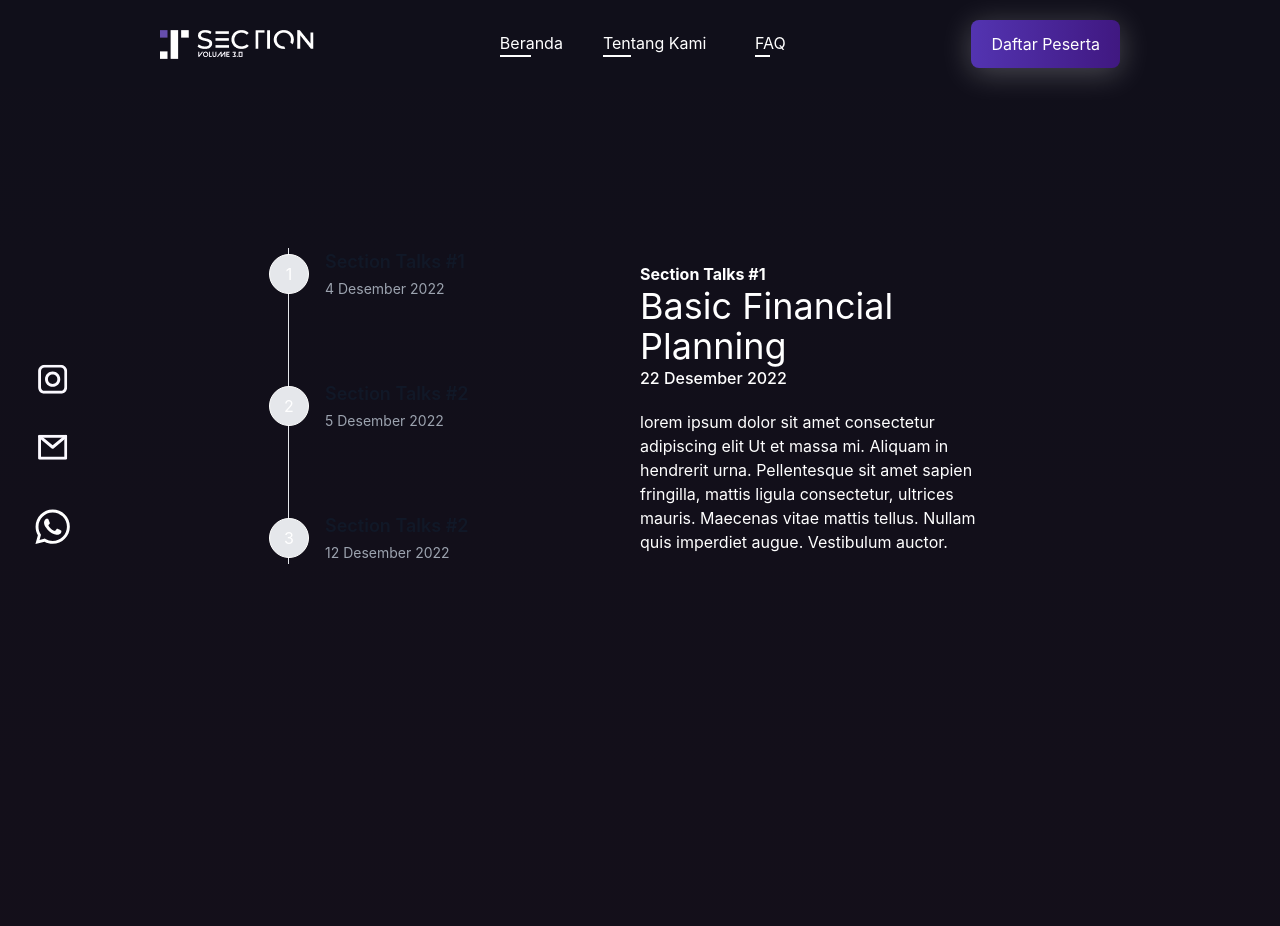
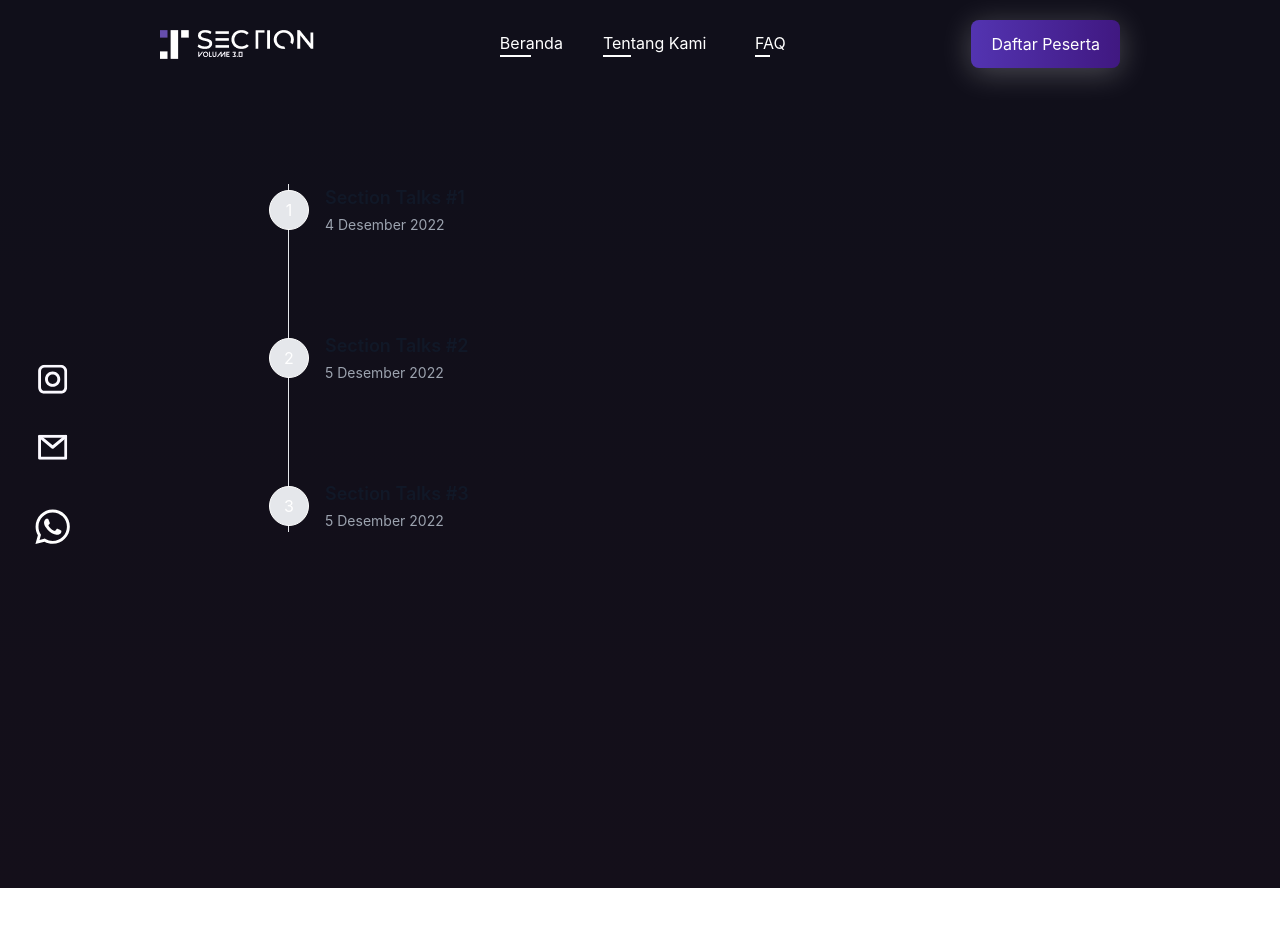
Before and after one commit to ronywahyuu/SECTIONV3-FRONT-END, a React (Create React App) app: page /timeline in a window 1280 px wide. Shown: the top 926 px of the page. After the commit the page ends 888 px from the top, so only its background shows below. Built offline with nearby package versions, Linux system fonts and the light colour scheme.

Commit message:
animation

```diff
--- a/public/index.html
+++ b/public/index.html
@@ -24,7 +24,7 @@
       work correctly both with client-side routing and a non-root public URL.
       Learn how to configure a non-root public URL by running `npm run build`.
     -->
-    <title>React App</title>
+    <title>SECTION VOL 3</title>
   </head>
   <body>
     <noscript>You need to enable JavaScript to run this app.</noscript>
--- a/src/App.js
+++ b/src/App.js
@@ -44,7 +44,7 @@ function App() {
   ])
 
   return (
-    <div className="h-screen w-screen">
+    <div className="">
         <RouterProvider router={router}/>
     </div>
   );
--- a/src/components/Navbar.jsx
+++ b/src/components/Navbar.jsx
@@ -5,7 +5,7 @@ const Navbar = () => {
   const [isOpen, setIsOpen] = useState(false);
 
   return (
-    <nav className="flex md:px-40 px-10 py-5 justify-between items-center bg-primary  md:w-screen ">
+    <nav className="flex md:px-40 px-10 py-5 justify-between items-center bg-primary  lg:w-screen animate-fade-in-down  ">
       {/* logo */}
       <div className=" ">
         <img src={Logo} alt="logo" />
--- a/src/components/layouts/MainLayout.jsx
+++ b/src/components/layouts/MainLayout.jsx
@@ -5,10 +5,10 @@ import SocialMedia from "../SocialMedia";
 
 const MainLayout = () => {
   return (
-    <div className="bg-gradient-to-b from-primary to-secondary ">
+    <div className=" text-white ">
       <Navbar />
-      <div className="text-white h-screen">
-        <SocialMedia/>
+      <div className="text-white  bg-gradient-to-b from-primary to-secondary min-h-screen">
+        <SocialMedia />
         <Outlet />
       </div>
     </div>
--- a/src/components/timeline/FirstTime.jsx
+++ b/src/components/timeline/FirstTime.jsx
@@ -1,12 +1,12 @@
 const FirstTime = () => {
   return (
-    <div className={`flex flex-col `}>
+    <div className={`flex flex-col animate-fade-in-right `}>
       <div className="flex flex-col">
         <p className="font-bold">Section Talks #1</p>
         <h1 className="text-4xl fonet-bold">Basic Financial Planning</h1>
         <p className="text-white font-medium">22 Desember 2022</p>
       </div>
-      <div className="flex flex-col items-center justify-center  mt-5">
+      <div className="lg:flex hidden flex-col items-center justify-center  mt-5">
         <p className="text-base">
           lorem ipsum dolor sit amet consectetur adipiscing elit Ut et massa mi.
           Aliquam in hendrerit urna. Pellentesque sit amet sapien fringilla,
--- a/src/components/timeline/SecondTime.jsx
+++ b/src/components/timeline/SecondTime.jsx
@@ -1,6 +1,6 @@
 const SecondTime = () => {
   return (
-    <div className={`flex flex-col `}>
+    <div className={`md:flex hidden flex-col animate-fade-in-right `}>
       <div className="flex flex-col">
         <p className="font-bold">Section Talks #2</p>
         <h1 className="text-4xl fonet-bold">The Future of Fintech</h1>
--- a/src/components/timeline/ThirdTime.jsx
+++ b/src/components/timeline/ThirdTime.jsx
@@ -1,6 +1,6 @@
 const ThirdTime = () => {
   return (
-    <div className={`flex flex-col `}>
+    <div className={`md:flex hidden flex-col animate-fade-in-right `}>
       <div className="flex flex-col">
         <p className="font-bold">Section Talks #3</p>
         <h1 className="text-4xl fonet-bold">Building a Sustainable Fintech Startup</h1>
--- a/src/pages/FAQ.jsx
+++ b/src/pages/FAQ.jsx
@@ -2,7 +2,7 @@ import React from 'react'
 
 const FAQ = () => {
   return (
-    <div>
+    <div className="h-screen">
         <h1 className="text-white">FAQ</h1>
     </div>
   )
--- a/src/pages/TimeLine.jsx
+++ b/src/pages/TimeLine.jsx
@@ -17,17 +17,20 @@ const TimeLine = () => {
   };
 
   return (
-    <div className=" flex justify-between items-center px-72 mt-40">
+    <div className="animate-fade-in-down ">
+      <div className="before:content-bg-vector-left left-10 top-0 bottom-0 absolute lg:flex hidden animate-fade-in-left "></div>
+
+      <div className=" flex justify-between items-center  lg:px-72 md:px-52 px-20  lg:pt-24 pt-10">
         {/* timeline */}
         <div className="flex-1 ">
           <ol className="relative border-l border-gray-200 dark:border-gray-700">
             <li
-            className="hover:cursor-pointer"
+              className="hover:cursor-pointer animate-fade-in-down transition ease-in-out delay-150  hover:-translate-x-1 hover:scale-100 duration-300"
               onClick={() => setIsActive("timeline1")}
             >
-            <div className="mb-20 ml-4">
+              <div className="mb-24 ml-4">
                 <div
-                className={`absolute w-10 h-10 bg-gray-200 rounded-full mt-1.5 -left-5 border border-white ${
+                  className={`absolute w-10 h-10 bg-gray-200 rounded-full mt-1.5 -left-5 border border-white  ${
                     isActive === "timeline1"
                       ? "dark:border-lightpurple dark:bg-lightpurple"
                       : "dark:border-gray-900 dark:bg-gray-700"
@@ -39,11 +42,6 @@ const TimeLine = () => {
                   <h3 className="text-lg font-semibold text-gray-900 dark:text-white">
                     Section Talks #1
                   </h3>
-                {/* <p className=" text-base font-normal text-gray-500 dark:text-gray-400">
-              Get access to over 20+ pages including a dashboard layout, charts,
-              kanban board, calendar, and pre-order E-commerce & Marketing
-              pages.
-            </p> */}
                   <time className="mb-4 text-sm font-normal leading-none text-gray-400 dark:text-gray-500">
                     4 Desember 2022
                   </time>
@@ -51,10 +49,10 @@ const TimeLine = () => {
               </div>
             </li>
             <li
-            className="hover:cursor-pointer"
+              className="hover:cursor-pointer animate-fade-in-down transition ease-in-out delay-150  hover:-translate-x-1 hover:scale-100 duration-300 "
               onClick={() => setIsActive("timeline2")}
             >
-            <div className="mb-20 ml-4">
+              <div className="mb-24 ml-4">
                 <div
                   className={`absolute w-10 h-10 bg-gray-200 rounded-full mt-1.5 -left-5 border border-white ${
                     isActive === "timeline2"
@@ -68,11 +66,6 @@ const TimeLine = () => {
                   <h3 className="text-lg font-semibold text-gray-900 dark:text-white">
                     Section Talks #2
                   </h3>
-                {/* <p className=" text-base font-normal text-gray-500 dark:text-gray-400">
-              Get access to over 20+ pages including a dashboard layout, charts,
-              kanban board, calendar, and pre-order E-commerce & Marketing
-              pages.
-            </p> */}
                   <time className="mb-4 text-sm font-normal leading-none text-gray-400 dark:text-gray-500">
                     5 Desember 2022
                   </time>
@@ -80,30 +73,25 @@ const TimeLine = () => {
               </div>
             </li>
             <li
-            className="hover:cursor-pointer"
+              className="hover:cursor-pointer animate-fade-in-down transition ease-in-out delay-150  hover:-translate-x-1 hover:scale-100 duration-300 "
               onClick={() => setIsActive("timeline3")}
             >
-            <div className="mb-1 ml-4">
+              <div className="mb- ml-4">
                 <div
                   className={`absolute w-10 h-10 bg-gray-200 rounded-full mt-1.5 -left-5 border border-white ${
                     isActive === "timeline3"
                       ? "dark:border-lightpurple dark:bg-lightpurple"
                       : "dark:border-gray-900 dark:bg-gray-700"
-                } dark:border-gray-900 dark:bg-gray-700 flex items-center justify-center`}
+                  }  flex items-center justify-center`}
                 >
                   3
                 </div>
                 <div className="ml-5">
                   <h3 className="text-lg font-semibold text-gray-900 dark:text-white">
-                  Section Talks #2
+                    Section Talks #3
                   </h3>
-                {/* <p className=" text-base font-normal text-gray-500 dark:text-gray-400">
-              Get access to over 20+ pages including a dashboard layout, charts,
-              kanban board, calendar, and pre-order E-commerce & Marketing
-              pages.
-            </p> */}
                   <time className="mb-4 text-sm font-normal leading-none text-gray-400 dark:text-gray-500">
-                  12 Desember 2022
+                    5 Desember 2022
                   </time>
                 </div>
               </div>
@@ -111,7 +99,9 @@ const TimeLine = () => {
           </ol>
         </div>
 
-      <div className="flex-1">{renderTimeline()}</div>
+        <div className="flex-1 lg:flex hidden">{renderTimeline()}</div>
+      </div>
+      <div className="after:content-bg-vector-right right-10 top-0 bottom-0  absolute lg:flex hidden animate-fade-in-right "></div>
     </div>
   );
 };
--- a/tailwind.config.js
+++ b/tailwind.config.js
@@ -11,11 +11,11 @@ module.exports = {
         darkpurple: '#1A0554',
         lightpurple: '#664EAE',
       },
-      content : {
+      content: {
         'bg-vector-left': "url('images/vectorLeft.svg')",
         'bg-vector-right': "url('images/vectorRight.svg')",
       },
-      backgroundImage:{
+      backgroundImage: {
         'left-vector': "url('images/vectorLeft.svg')",
         'right-vector': "url('images/vectorRight.svg')",
       },
@@ -23,6 +23,55 @@ module.exports = {
         'main': 'background: linear-gradient(133.39deg, #100F1A -18.47%, #140F1A 111.16%)',
         'gradient-first': '#100F1A',
         'gradient-second': '#140F1A'
+      },
+      keyframes: {
+        'fade-in-down': {
+          '0%': {
+            opacity: '0',
+            transform: 'translateY(-10px)'
+          },
+          '50%':{
+            opacity: '0.5',
+            transform: 'translateY(5px)'
+          },
+          '100%': {
+            opacity: '1',
+            transform: 'translateY(0)'
+          },
+        },
+        'fade-in-left': {
+          '0%': {
+            opacity: '0',
+            transform: 'translateX(-10px)'
+          },
+          '50%':{
+            opacity: '0.5',
+            transform: 'translateX(5px)'
+          },
+          '100%': {
+            opacity: '1',
+            transform: 'translateX(0)'
+          },
+        },
+        'fade-in-right': {
+          '0%': {
+            opacity: '0',
+            transform: 'translateX(10px)'
+          },
+          '50%':{
+            opacity: '0.5',
+            transform: 'translateX(-5px)'
+          },
+          '100%': {
+            opacity: '1',
+            transform: 'translateX(0)'
+          },
+        }
+      },
+      animation: {
+        'fade-in-down': 'fade-in-down .7s ease-out',
+        'fade-in-left': 'fade-in-left .7s ease-out',
+        'fade-in-right': 'fade-in-right .7s ease-out',
       }
     },
   },
```
Also changed, not shown: src/pages/About.jsx (+4 -4 lines), src/pages/Home.jsx (+4 -4 lines), 2 other files (tests, documents, lock files or other folders). Lines whose indentation alone changed are shown as unchanged.
